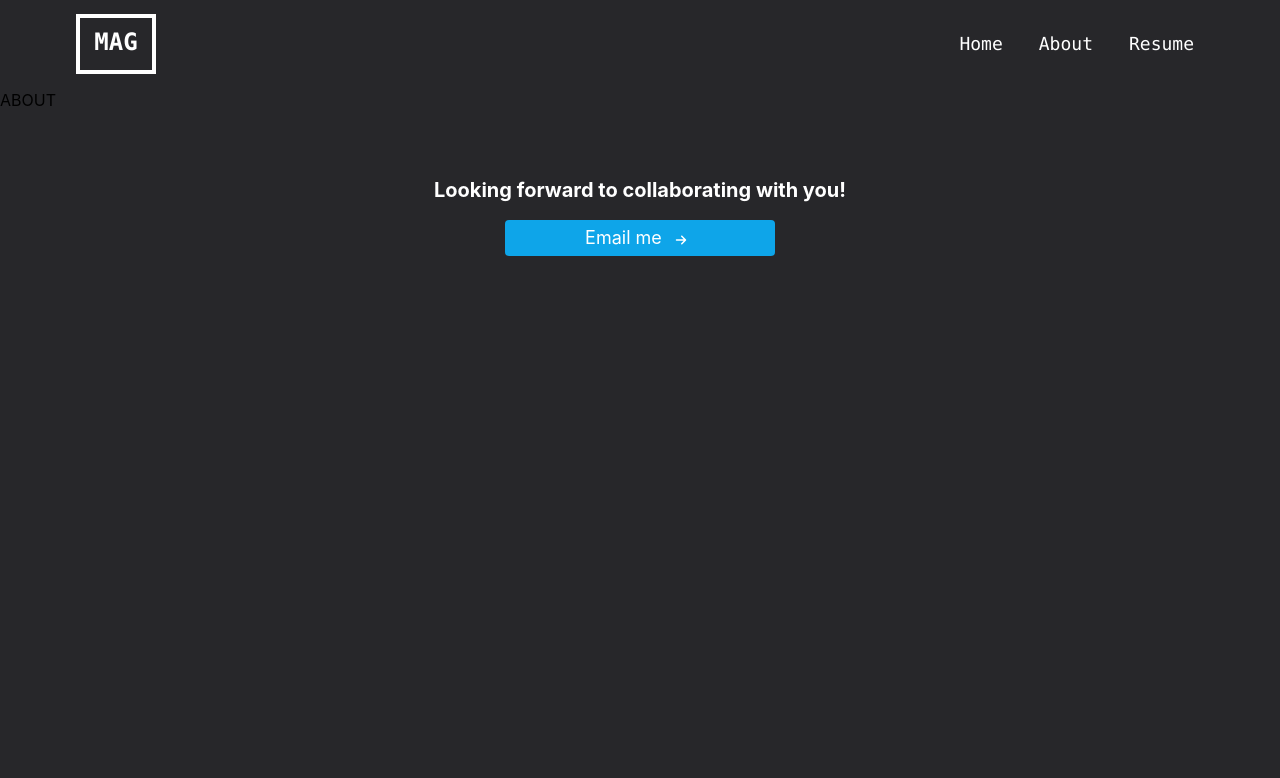
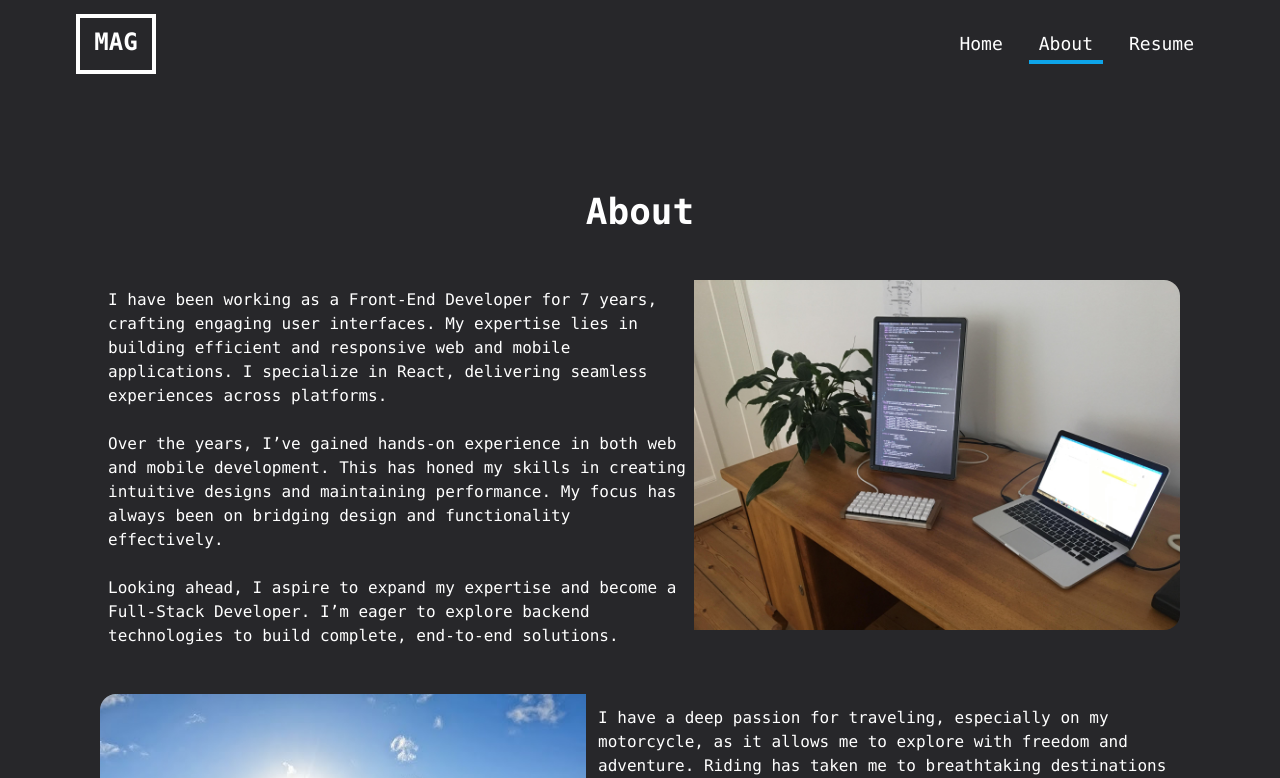
Before and after one commit to blackirit029/adrian-portfolio, a React (Create React App) app: page /about in a window 1280 px wide. Shown: the top 778 px of the page. Built offline with nearby package versions, Linux system fonts and the light colour scheme.

Commit message:
Done About page and update the header

```diff
--- a/src/App.css
+++ b/src/App.css
@@ -40,3 +40,18 @@
     transform: rotate(360deg);
   }
 }
+
+.activeLinkBorder {
+  position: relative;
+  display: inline-block; /* Ensure proper width and height behavior */
+}
+
+.activeLinkBorder::after {
+  content: '';
+  position: absolute;
+  bottom: 0;
+  left: 0;
+  right: 0;
+  height: 4px;
+  background: #0ea5e9;
+}
--- a/src/assets/images/manageIconImg.tsx
+++ b/src/assets/images/manageIconImg.tsx
@@ -6,6 +6,8 @@ import visualStudioIcon from "../images/visual-studio-icon.png";
 import androidStudioIcon from "../images/android-studio-icon.png";
 import xCodeIcon from "../images/xcode-icon.png";
 import azureIcon from "../images/azure-icon.png";
+import bikePov from "../images/bike-pov.jpg";
+import desktopDisplay from "../images/desktop-display.jpg";
 
 export {
     reduxIcon,
@@ -15,5 +17,7 @@ export {
     visualStudioIcon,
     androidStudioIcon,
     xCodeIcon,
-    azureIcon
+    azureIcon,
+    bikePov,
+    desktopDisplay
 };
--- a/src/components/Header/index.tsx
+++ b/src/components/Header/index.tsx
@@ -1,11 +1,30 @@
-import React, { memo } from "react";
+import React, { memo, useState, useEffect } from "react";
 
 // router
 import { Link, useLocation } from "react-router-dom";
 
 const Header = () => {
+    const [scrolled, setScrolled] = useState(false);
+    const location = useLocation(); // Get the current location
+
+    const handleScroll = () => {
+        const scrollY = window.scrollY;
+        setScrolled(scrollY > 50); // Adjust this value to control when the header changes
+      };
+
+    useEffect(() => {
+        window.addEventListener("scroll", handleScroll);
+        return () => window.removeEventListener("scroll", handleScroll);
+      }, []);
+
+        // Function to check if the link is active
+    const isActive = (path: string) => {
+        return location.pathname === path ? "activeLinkBorder" : ""; // Add active class
+    };
+
     return (
-        <div className="w-full sticky top-0 z-50 py-3.5 transform transition-all duration-700 ease-in-out font-mono text-white">
+        <div className={`w-full sticky top-0 z-50 py-3.5 transform transition-all duration-700 ease-in-out font-mono text-white
+         ${scrolled ? " bg-zinc-700 shadow-md" : "bg-transparent"}`}>
             <div className="container mx-auto flex justify-between items-center max-w-6xl px-3">
                 <div className="flex">
                     <div className="h-[60px] w-[80px] border-4 text-center font-bold border-white text-2xl leading-[3rem]">
@@ -15,19 +34,19 @@ const Header = () => {
                 <div className="hidden md:flex space-x-4">
                 <Link
                     to="/"
-                    className={`text-lg  py-1.5 px-2.5`}
+                    className={`text-lg hover:text-sky-500 py-1.5 px-2.5 ${isActive("/")}`}
                 >
                     Home
                 </Link>
                 <Link
                     to="/about"
-                    className={`text-lg  py-1.5 px-2.5 `}
+                    className={`text-lg hover:text-sky-500 py-1.5 px-2.5 ${isActive("/about")}`}
                 >
                     About
                 </Link>
                 <Link
                     to="/resume"
-                    className={`text-lg py-1.5 px-2.5 `}
+                    className={`text-lg hover:text-sky-500 py-1.5 px-2.5 ${isActive("/resume")}`}
                 >
                     Resume
                 </Link>
--- a/src/pages/About/index.tsx
+++ b/src/pages/About/index.tsx
@@ -1,8 +1,46 @@
 import React from "react";
 
+// images
+import {
+    bikePov,
+    desktopDisplay
+} from "../../assets/images/manageIconImg";
+
 const About: React.FC = () => {
+    const renderRightImgAbout = () => {
+        return (
+            <div className="mt-12 h-[350px] w-[1080px] rounded-2xl flex flex-row">
+                <div className="h-[100%] w-[55%] p-2">
+                I have been working as a Front-End Developer for 7 years, crafting engaging user interfaces. My expertise lies in building efficient and responsive web and mobile applications. I specialize in React, delivering seamless experiences across platforms.
+                <br/><br/>Over the years, I’ve gained hands-on experience in both web and mobile development. This has honed my skills in creating intuitive designs and maintaining performance. My focus has always been on bridging design and functionality effectively.
+                <br/><br/>Looking ahead, I aspire to expand my expertise and become a Full-Stack Developer. I’m eager to explore backend technologies to build complete, end-to-end solutions.
+                </div>
+                <img src={desktopDisplay} alt="desktopDisplay" className="h-[100%] w-[45%] rounded-r-2xl " />
+            </div>
+        );
+    }
+
+    const renderLeftImgAbout = () => {
+        return (
+            <div className="mt-16 h-[350px] w-[1080px] rounded-2xl flex flex-row">
+                <img src={bikePov} alt="desktopDisplay" className="h-[100%] w-[45%] rounded-l-2xl" />
+                <div className="h-[100%] w-[55%] p-3">
+                    I have a deep passion for traveling, especially on my motorcycle, as it allows me to explore with freedom and adventure. Riding has taken me to breathtaking destinations across the Philippines, each with its own unique charm.
+                    <br/><br/>From winding mountain roads to serene coastal highways, I’ve experienced the beauty of the country up close. Every journey has been an opportunity to discover new cultures, meet amazing people, and embrace the thrill of the open road.
+                    <br/><br/>Traveling on two wheels isn’t just a hobby for me—it’s a way of life that fuels my curiosity and love for adventure.
+                </div>
+            </div>
+        );
+    }
+
     return (
-        <div>ABOUT</div>
+        <div className="w-full h-full flex justify-center mt-12 font-mono flex-col items-center text-white">
+            <div className="mt-14">
+                <h1 className="text-4xl font-bold">About</h1>
+            </div>
+            {renderRightImgAbout()}
+            {renderLeftImgAbout()}
+        </div>
     );
 }
 
```
Also changed, not shown: src/assets/images/bike-pov.jpg (added), src/assets/images/desktop-display.jpg (added).
